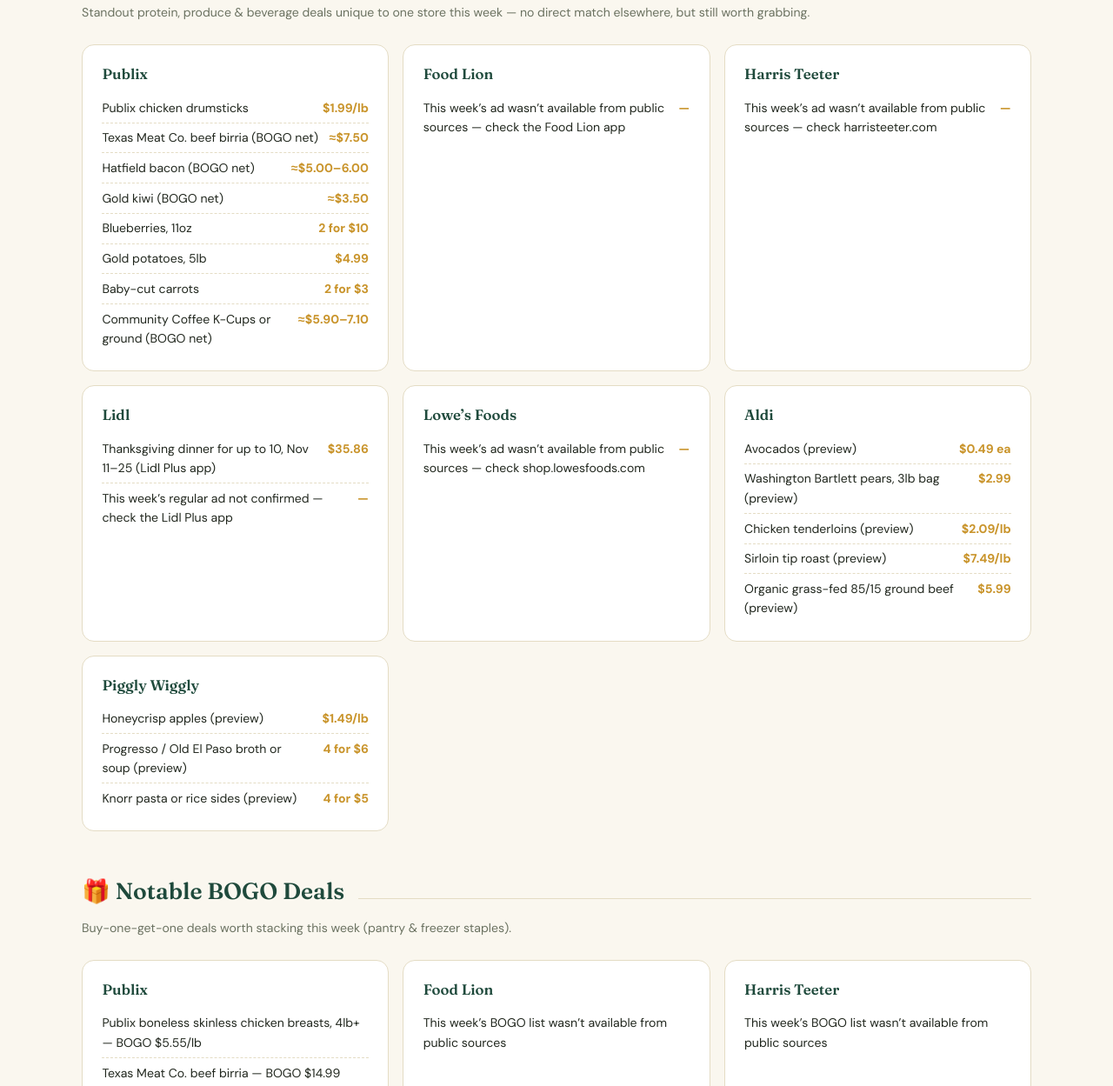
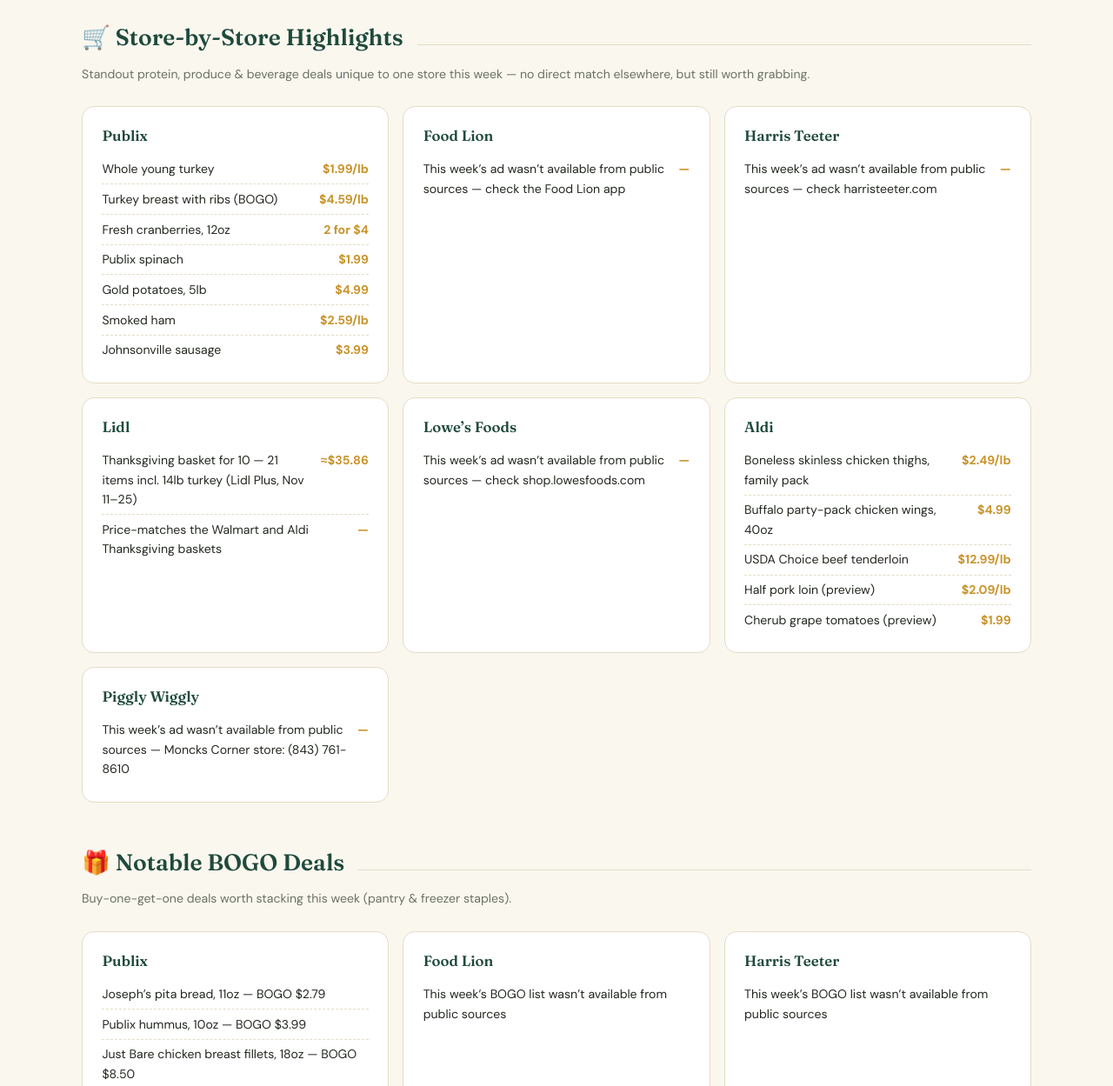
Before and after one commit to LLLoblolly/isaveshoppingonline-site, a plain HTML site: page isaveshoppingonline-weekly-deals.html in a window 1280 px wide. Shown: the part 881-2130 px from the top of the page at 87% size. Drawn offline with Linux system fonts and the light colour scheme.

Commit message:
Update weekly deals page for Nov 11 - 17, 2026
Co-Authored-By: Claude Opus 5.5 <noreply@anthropic.com>
Claude-Session: https://claude.ai/code/session_01JAiYEegJyDwqkiEyykPV8a

```diff
--- a/isaveshoppingonline-weekly-deals.html
+++ b/isaveshoppingonline-weekly-deals.html
@@ -273,7 +273,7 @@
   <p class="eyebrow">iSave Shopping · Frugal Living</p>
   <h1>This Week's <em>Best Grocery Buys</em></h1>
   <p class="sub">A store-by-store comparison of the best protein, produce, beverage &amp; BOGO prices this week — so you know exactly where to shop before you go.</p>
-  <div class="updated-pill">📅 Deals valid <strong id="dateRange">Nov 4 – 10, 2026</strong> · Updated weekly</div>
+  <div class="updated-pill">📅 Deals valid <strong id="dateRange">Nov 11 – 17, 2026</strong> · Updated weekly</div>
 </header>
 
 <div class="search-wrap">
@@ -331,7 +331,7 @@
 </main>
 
 <footer>
-  <p>Deals for the ad week of Nov 4 – 10, 2026 (Publix: Nov 5 – 11 in some areas), compiled from <a href="https://www.iheartpublix.com/2026/11/publix-super-deals-week-of-11-5-to-11-11-11-4-to-11-10-for-some/" target="_blank" rel="noopener">iHeartPublix</a>, <a href="https://www.aldireviewer.com/this-week-at-aldi-the-aldi-weekly-ad-for-november-4-2026/" target="_blank" rel="noopener">Aldi Reviewer</a>, <a href="https://weeklyadhunters.com/aldi-weekly-ad/" target="_blank" rel="noopener">Weekly Ad Hunters (Aldi, Piggly Wiggly)</a>, and <a href="https://retailbrandsinsider.substack.com/p/lidl-us-unveils-2026-thanksgiving" target="_blank" rel="noopener">Retail Brands Insider (Lidl Thanksgiving)</a>. Prices marked “preview” come from early-ad sites and aren’t confirmed by the store. Food Lion, Harris Teeter, Lowe’s Foods, and Lidl weekly ads weren’t available through public sources at press time. Prices and availability vary by location — always confirm at your local store.</p>
+  <p>Deals for the ad week of Nov 11 – 17, 2026 (Publix: Nov 12 – 18 in some areas), compiled from <a href="https://www.iheartpublix.com/2026/11/publix-super-deals-week-of-11-12-to-11-18-11-11-to-11-17-for-some/" target="_blank" rel="noopener">iHeartPublix</a>, <a href="https://www.aldireviewer.com/this-week-at-aldi-the-aldi-weekly-ad-for-november-11-2026/" target="_blank" rel="noopener">Aldi Reviewer</a>, <a href="https://weeklyadhunters.com/aldi-weekly-ad/" target="_blank" rel="noopener">Weekly Ad Hunters (Aldi)</a>, <a href="https://www.lidl.com/c/thanksgiving-meal-deal/a10104844" target="_blank" rel="noopener">Lidl</a>, and <a href="https://parade.com/food/aldi-just-revealed-its-2026-thanksgiving-meal-deal-and-it-feeds-10-people-for-under-39" target="_blank" rel="noopener">Parade (Aldi Thanksgiving)</a>. Prices marked “preview” come from early-ad sites and aren’t confirmed by the store. Food Lion, Harris Teeter, Lowe’s Foods, and Piggly Wiggly weekly ads weren’t available through public sources at press time. Prices and availability vary by location — always confirm at your local store.</p>
   <p>&copy; 2026 iSave Shopping · <a href="index.html">Home</a> · <a href="isaveshoppingonline-52-ways-to-save.html">52 Ways to Save</a> · <a href="isaveshoppingonline-savings-websites.html">Popular Savings Websites</a> · <a href="isaveshoppingonline-seasonal-calendar.html">Seasonal Deal Calendar</a></p>
 </footer>
 
@@ -339,8 +339,8 @@
 // ============ DATA ============
 // Cross-store comparison: items on sale at 2+ stores this week
 const winners = [
-  { item:'Boneless chicken breast', cat:'protein', prices:{ 'Publix':'BOGO, 4lb+ pack (net ≈$2.78/lb)', 'Aldi':'$1.99/lb family pack (preview)' }, winner:['Aldi'] },
-  { item:'Ground beef', cat:'protein', prices:{ 'Aldi':'≈$2.99/lb chub (preview)', 'Piggly Wiggly':'$4.99/lb, 85% lean (preview)' }, winner:['Aldi'] },
+  { item:'Thanksgiving meal for 10', cat:'protein', prices:{ 'Lidl':'≈$35.86 basket, 14lb turkey (Lidl Plus app, Nov 11–25)', 'Aldi':'under $39, 16lb turkey (through Nov 25)' }, winner:['Lidl'] },
+  { item:'Boneless chicken breast', cat:'protein', prices:{ 'Publix':'Just Bare 18oz BOGO $8.50 (net ≈$3.78/lb)', 'Aldi':'$1.69/lb (Tyson)' }, winner:['Aldi'] },
 ];
 
 const stores = ['Publix','Food Lion','Harris Teeter','Lidl','Lowe’s Foods','Aldi','Piggly Wiggly'];
@@ -348,14 +348,13 @@ const stores = ['Publix','Food Lion','Harris Teeter','Lidl','Lowe’s Foods','Al
 // Store-specific highlights (no direct cross-store match this week)
 const highlights = [
   { store:'Publix', items:[
-    { name:'Publix chicken drumsticks', price:'$1.99/lb' },
-    { name:'Texas Meat Co. beef birria (BOGO net)', price:'≈$7.50' },
-    { name:'Hatfield bacon (BOGO net)', price:'≈$5.00–6.00' },
-    { name:'Gold kiwi (BOGO net)', price:'≈$3.50' },
-    { name:'Blueberries, 11oz', price:'2 for $10' },
+    { name:'Whole young turkey', price:'$1.99/lb' },
+    { name:'Turkey breast with ribs (BOGO)', price:'$4.59/lb' },
+    { name:'Fresh cranberries, 12oz', price:'2 for $4' },
+    { name:'Publix spinach', price:'$1.99' },
     { name:'Gold potatoes, 5lb', price:'$4.99' },
-    { name:'Baby-cut carrots', price:'2 for $3' },
-    { name:'Community Coffee K-Cups or ground (BOGO net)', price:'≈$5.90–7.10' },
+    { name:'Smoked ham', price:'$2.59/lb' },
+    { name:'Johnsonville sausage', price:'$3.99' },
   ]},
   { store:'Food Lion', items:[
     { name:'This week’s ad wasn’t available from public sources — check the Food Lion app', price:'—' },
@@ -364,42 +363,40 @@ const highlights = [
     { name:'This week’s ad wasn’t available from public sources — check harristeeter.com', price:'—' },
   ]},
   { store:'Lidl', items:[
-    { name:'Thanksgiving dinner for up to 10, Nov 11–25 (Lidl Plus app)', price:'$35.86' },
-    { name:'This week’s regular ad not confirmed — check the Lidl Plus app', price:'—' },
+    { name:'Thanksgiving basket for 10 — 21 items incl. 14lb turkey (Lidl Plus, Nov 11–25)', price:'≈$35.86' },
+    { name:'Price-matches the Walmart and Aldi Thanksgiving baskets', price:'—' },
   ]},
   { store:'Lowe’s Foods', items:[
     { name:'This week’s ad wasn’t available from public sources — check shop.lowesfoods.com', price:'—' },
   ]},
   { store:'Aldi', items:[
-    { name:'Avocados (preview)', price:'$0.49 ea' },
-    { name:'Washington Bartlett pears, 3lb bag (preview)', price:'$2.99' },
-    { name:'Chicken tenderloins (preview)', price:'$2.09/lb' },
-    { name:'Sirloin tip roast (preview)', price:'$7.49/lb' },
-    { name:'Organic grass-fed 85/15 ground beef (preview)', price:'$5.99' },
+    { name:'Boneless skinless chicken thighs, family pack', price:'$2.49/lb' },
+    { name:'Buffalo party-pack chicken wings, 40oz', price:'$4.99' },
+    { name:'USDA Choice beef tenderloin', price:'$12.99/lb' },
+    { name:'Half pork loin (preview)', price:'$2.09/lb' },
+    { name:'Cherub grape tomatoes (preview)', price:'$1.99' },
   ]},
   { store:'Piggly Wiggly', items:[
-    { name:'Honeycrisp apples (preview)', price:'$1.49/lb' },
-    { name:'Progresso / Old El Paso broth or soup (preview)', price:'4 for $6' },
-    { name:'Knorr pasta or rice sides (preview)', price:'4 for $5' },
+    { name:'This week’s ad wasn’t available from public sources — Moncks Corner store: (843) 761-8610', price:'—' },
   ]},
 ];
 
 const bogoHighlights = [
-  { store:'Publix', items:['Publix boneless skinless chicken breasts, 4lb+ — BOGO $5.55/lb','Texas Meat Co. beef birria — BOGO $14.99','Texas Meat Co. fajita beef — BOGO','Hatfield bacon — BOGO $9.99–11.99','Gold kiwi — BOGO $6.99','Tropical avocado — BOGO','Community Coffee K-Cups or ground — BOGO $11.79–14.19','Clearly Canadian sparkling water, 11oz — BOGO','Publix shredded cheese, 6–8oz — BOGO','Pillsbury Toaster Strudel or Scrambles — BOGO $5.36'] },
+  { store:'Publix', items:['Joseph’s pita bread, 11oz — BOGO $2.79','Publix hummus, 10oz — BOGO $3.99','Just Bare chicken breast fillets, 18oz — BOGO $8.50','Rosina meatballs — BOGO $12.49','Progresso or Old El Paso soup — BOGO $3.86 (≈$1.68 ea w/ coupon)','Annie’s mac & cheese — BOGO $2.69 w/ digital coupon','Vital Farms eggs — BOGO $11.29','Publix salsa, 16oz — Buy 2 Get 1'] },
   { store:'Food Lion', items:['This week’s BOGO list wasn’t available from public sources'] },
   { store:'Harris Teeter', items:['This week’s BOGO list wasn’t available from public sources'] },
   { store:'Lowe’s Foods', items:['This week’s BOGO list wasn’t available from public sources'] },
-  { store:'Lidl', items:['No BOGO deals confirmed this week'] },
+  { store:'Lidl', items:['No BOGO deals confirmed — see the Thanksgiving basket instead'] },
   { store:'Aldi', items:['No BOGO-style promotions — Aldi runs everyday-low-price on meat and produce instead'] },
-  { store:'Piggly Wiggly', items:['No BOGO deals confirmed — multi-buys instead (see highlights)'] },
+  { store:'Piggly Wiggly', items:['This week’s ad wasn’t available from public sources'] },
 ];
 
 // Seasonal / monthly (curated separately from the weekly ad cycle)
 const seasonal = [
-  { title:'Hold the big Thanksgiving shop', text:'Lidl’s Thanksgiving dinner for 10 (~$36 with Lidl Plus) starts Nov 11, and turkey and baking sales usually get deeper the week before the holiday.' },
-  { title:'Stock up on baking staples now', text:'Flour, sugar, butter, broth and canned pumpkin go on sale all November. Buy shelf-stable items early while BOGOs run.' },
-  { title:'Fall produce is in season', text:'Apples, pears, sweet potatoes and winter squash are at their best prices of the year through November.' },
-  { title:'Freezer-stock reminder', text:'The Publix chicken-breast BOGO and Aldi’s $1.99/lb chicken are a good chance to buy extra and freeze before the holidays.' },
+  { title:'Thanksgiving for 10 under $40', text:'Lidl (~$36, Nov 11–25, Lidl Plus app) and Aldi (under $39, through Nov 25) both have full meal baskets — Lidl will match Aldi’s price.' },
+  { title:'Buy shelf-stable now, fresh next week', text:'Cranberries, broth, stuffing and baking staples are on sale now. Fresh turkeys and produce usually hit their lowest prices the week before Thanksgiving.' },
+  { title:'Fall produce is in season', text:'Sweet potatoes, apples, cranberries and winter squash are at their best prices of the year through November.' },
+  { title:'Freezer-stock reminder', text:'Chicken breast at $1.69/lb (Aldi) is a good chance to buy extra and freeze before holiday prices kick in.' },
 ];
 
 // ============ RENDER ============
```
